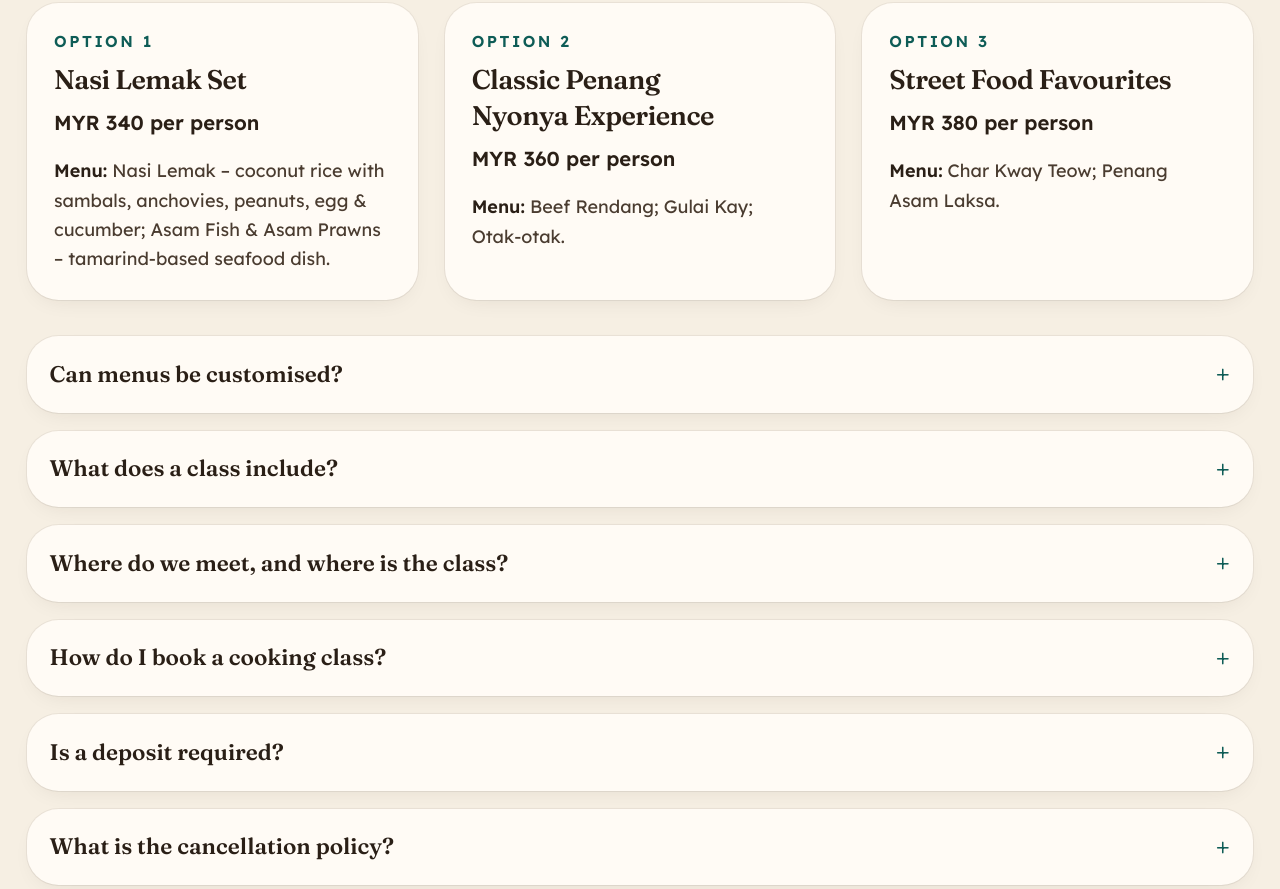
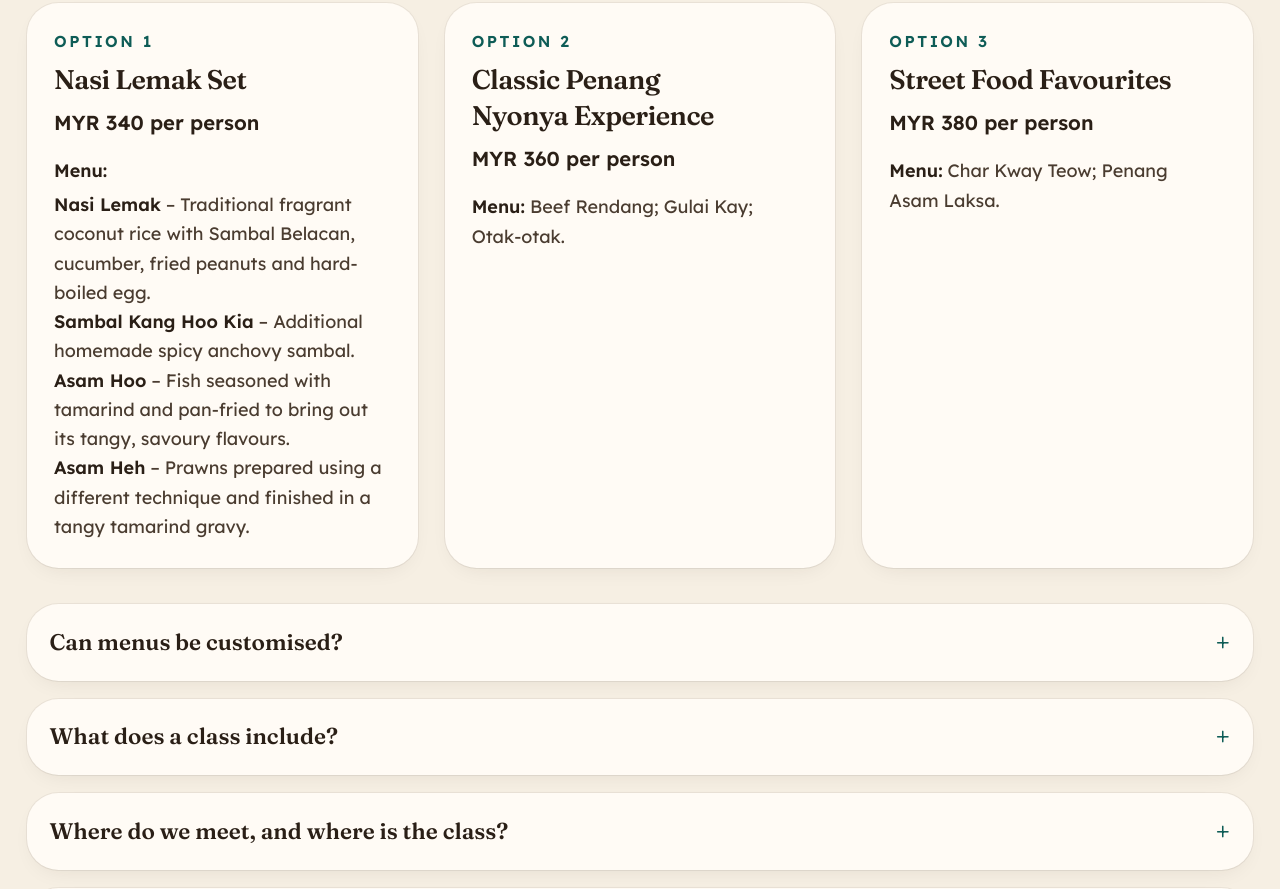
Before and after one commit to jadeblackz/nyonya-su-pei, a website built with Vite: page faq.html in a window 1280 px wide. Shown: the part 3090-3979 px from the top of the page. Built offline with nearby package versions, Linux system fonts and the light colour scheme.

Commit message:
FAQ: Nasi Lemak Set menu as bulleted list

```diff
--- a/faq.html
+++ b/faq.html
@@ -152,7 +152,15 @@
             <p class="text-sm font-semibold tracking-[0.16em] uppercase text-teal">Option 1</p>
             <h3 class="mt-2 font-display text-2xl font-semibold">Nasi Lemak Set</h3>
             <p class="mt-2 text-lg font-semibold text-ink">MYR 340 per person</p>
-            <p class="mt-4 text-base leading-relaxed text-ink-soft"><span class="font-semibold text-ink">Menu:</span> Nasi Lemak – coconut rice with sambals, anchovies, peanuts, egg &amp; cucumber; Asam Fish &amp; Asam Prawns – tamarind-based seafood dish.</p>
+            <div class="mt-4 text-base leading-relaxed text-ink-soft">
+              <p><span class="font-semibold text-ink">Menu:</span></p>
+              <ul class="mt-1 list-disc space-y-1 pl-5">
+                <li><span class="font-semibold text-ink">Nasi Lemak</span> – Traditional fragrant coconut rice with Sambal Belacan, cucumber, fried peanuts and hard-boiled egg.</li>
+                <li><span class="font-semibold text-ink">Sambal Kang Hoo Kia</span> – Additional homemade spicy anchovy sambal.</li>
+                <li><span class="font-semibold text-ink">Asam Hoo</span> – Fish seasoned with tamarind and pan-fried to bring out its tangy, savoury flavours.</li>
+                <li><span class="font-semibold text-ink">Asam Heh</span> – Prawns prepared using a different technique and finished in a tangy tamarind gravy.</li>
+              </ul>
+            </div>
           </article>
           <article class="rounded-xl bg-surface p-6 shadow-card">
             <p class="text-sm font-semibold tracking-[0.16em] uppercase text-teal">Option 2</p>
```
